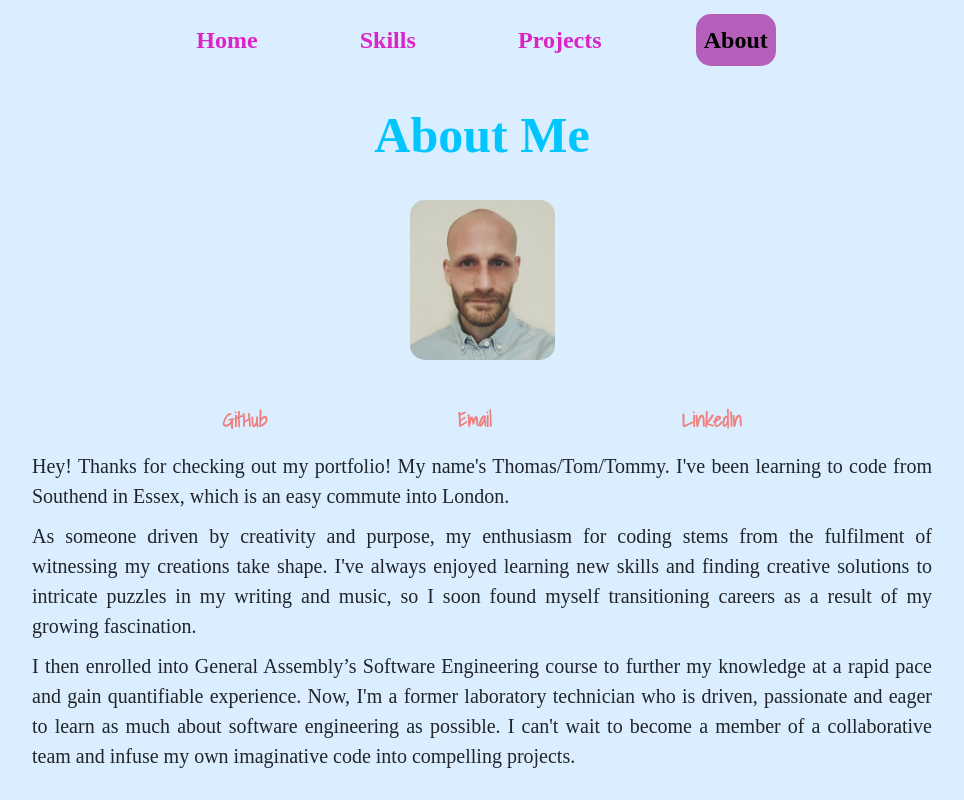
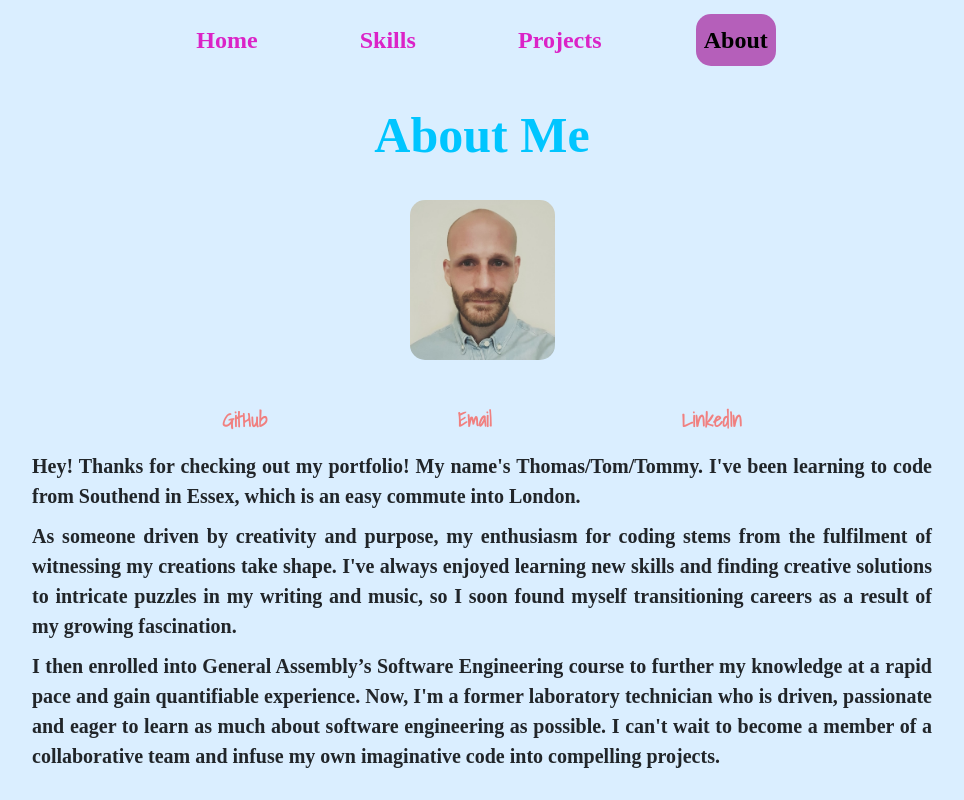
Before and after one commit to tommycroot/Portfolio, a React (Create React App) app: page /about in a window 1280 px wide. Shown: the top 800 px of the page, without its empty margins (158-1122 px from the left). Built offline with nearby package versions, Linux system fonts and the light colour scheme; a web font is replaced by a local one.

Commit message:
minor css

```diff
--- a/src/styles/components/about.scss
+++ b/src/styles/components/about.scss
@@ -71,7 +71,7 @@ a {
 #aboutp {
   font-size: 20px;
   font-family: 'Shadows Into Light Two', cursive !important;
-  font-weight: 500;
+  font-weight: 600;
   max-width: 900px;
   text-align: justify;
   z-index: 1 !important;
@@ -81,7 +81,7 @@ a {
 #aboutp2 {
   font-size: 20px;
   font-family: 'Shadows Into Light Two', cursive !important;
-  font-weight: 500;
+  font-weight: 600;
   max-width: 900px;
   text-align: justify;
   z-index: 1 !important;
```
